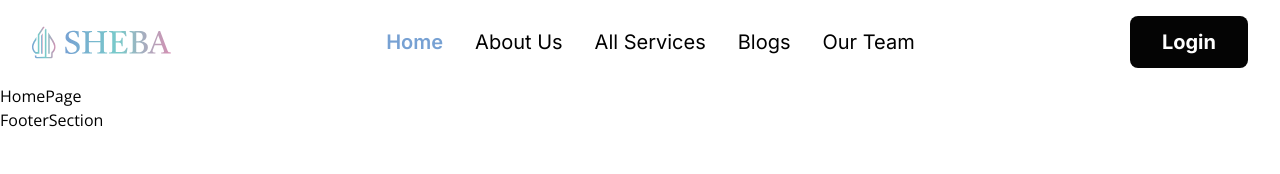
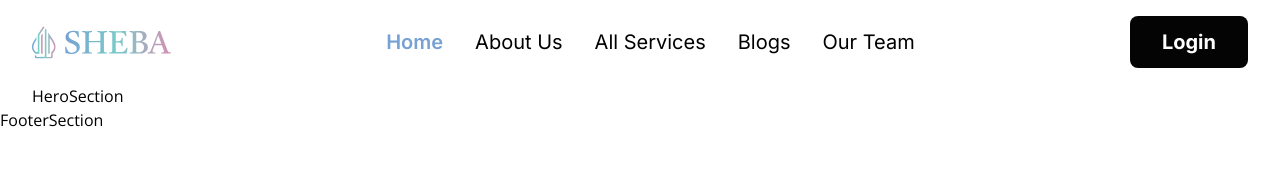
Before and after one commit to Biplob17h/AdhunikBD_NEXT, a Next.js app: page / in a window 1280 px wide. Shown: the top 174 px of the page. Built offline with nearby package versions, Linux system fonts and the light colour scheme.

Commit message:
add HeroSection component to HomePage; update HomePage layout

```diff
--- a/src/app/page.jsx
+++ b/src/app/page.jsx
@@ -1,5 +1,11 @@
+import HeroSection from "@/components/screens/home/hero";
+
 const HomePage = () => {
-  return <div>HomePage</div>;
+  return (
+    <>
+      <HeroSection />
+    </>
+  );
 };
 
 export default HomePage;
--- /dev/null
+++ b/src/components/screens/home/hero.jsx
@@ -0,0 +1,5 @@
+const HeroSection = () => {
+  return <section className="container_fluid">HeroSection</section>;
+};
+
+export default HeroSection;
```
